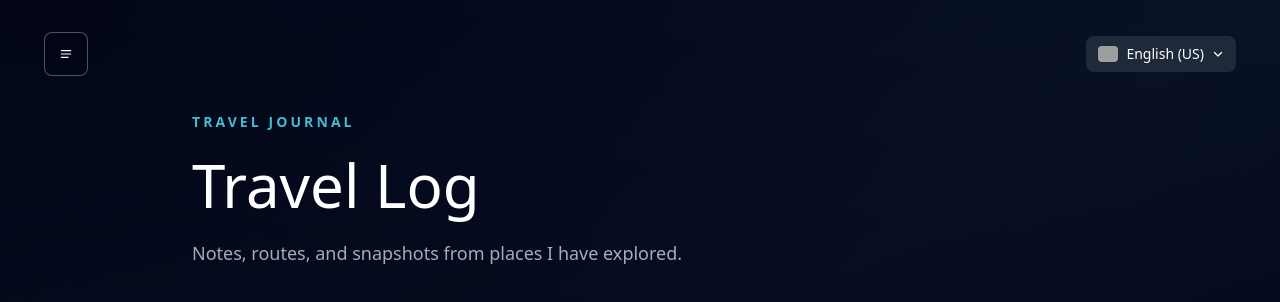
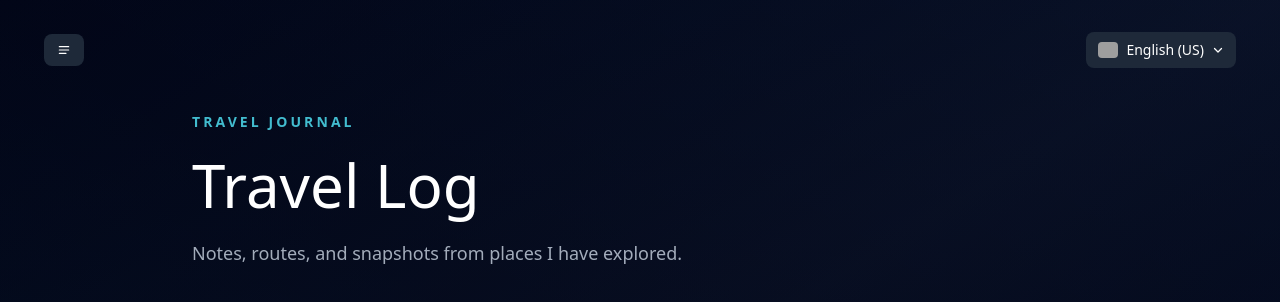
Before and after one commit to Renato66/Renato66.github.io, a Nuxt app: page /travel-log in a window 1280 px wide. Shown: the top 302 px of the page. Built offline with nearby package versions, Linux system fonts and the light colour scheme; grey boxes are pictures that could not be loaded.

Commit message:
feat: menu page

```diff
--- a/app/components/Base/Select.vue
+++ b/app/components/Base/Select.vue
@@ -35,6 +35,7 @@ const props = withDefaults(defineProps<{
       'anchor-name': `--${props.id}`,
     }"
   >
+    <slot>
       <img
         v-if="model?.image"
         :src="model.image"
@@ -43,7 +44,7 @@ const props = withDefaults(defineProps<{
       >
       <span>{{ model?.text ?? props.label }}</span>
       <svg
-      class="w-3 h-3"
+        class="w-3 h-3 caret"
         fill="none"
         stroke="currentColor"
         viewBox="0 0 24 24"
@@ -56,6 +57,7 @@ const props = withDefaults(defineProps<{
           d="M19 9l-7 7-7-7"
         />
       </svg>
+    </slot>
   </BaseButton>
 
   <ul
@@ -67,7 +69,7 @@ const props = withDefaults(defineProps<{
     :style="{
       'position-anchor': `--${props.id}`,
     }"
-    class="menu-position w-44 rounded-lg bg-gray-800 shadow-xl ring-1 ring-white/10 overflow-hidden z-50 m-0 p-0 list-none"
+    class="menu-position rounded-lg bg-gray-800 shadow-xl ring-1 ring-white/10 overflow-hidden z-50 m-0 p-0 list-none"
   >
     <li
       v-for="item in items"
@@ -84,6 +86,7 @@ const props = withDefaults(defineProps<{
         @click="model = item"
       >
         <img
+          v-if="item.image"
           :src="item.image"
           :alt="item.text"
           class="w-5 h-4 object-cover rounded-sm"
@@ -95,11 +98,11 @@ const props = withDefaults(defineProps<{
 </template>
 
 <style>
-button[command="toggle-popover"] svg {
+button[command="toggle-popover"] .caret {
   transition: transform 200ms;
 }
 
-button[command="toggle-popover"]:has(+ ul:popover-open) svg {
+button[command="toggle-popover"]:has(+ ul:popover-open) .caret {
   transform: rotate(180deg);
 }
 
@@ -108,7 +111,7 @@ button[command="toggle-popover"]:has(+ ul:popover-open) svg {
   inset: unset;
   top: anchor(top);
   right: anchor(right);
-  position-try-fallbacks: '--left';
+  position-try-fallbacks: --left;
 }
 
 @position-try --left {
--- /dev/null
+++ b/app/components/MenuNav.vue
@@ -0,0 +1,64 @@
+<script setup lang="ts">
+const router = useRouter()
+const { t } = useI18n()
+
+interface NavPage {
+  id: string
+  text: string
+  image: string
+  path: string
+}
+
+const pages: NavPage[] = [
+  {
+    id: 'home',
+    text: t('pages.home'),
+    path: '/',
+  },
+  {
+    id: 'travel-log',
+    text: t('pages.travelLog'),
+    path: '/travel-log',
+  },
+]
+
+const currentPage = computed(() => {
+  const route = useRoute()
+  return pages.find(p => p.path === route.path) || pages[0]
+})
+
+const selectedPage = computed({
+  get: () => currentPage.value,
+  set: (page) => {
+    if (page) {
+      router.push(page.path)
+    }
+  },
+})
+</script>
+
+<template>
+  <div class="flex items-center gap-4">
+    <BaseSelect
+      id="page-select"
+      v-model="selectedPage"
+      :items="pages"
+      close-on-click
+    >
+      <span class="sr-only">Open menu</span>
+      <svg
+        aria-hidden="true"
+        viewBox="0 0 24 24"
+        class="h-4 w-4"
+        fill="none"
+      >
+        <path
+          d="M5 7h14M5 12h14M5 17h10"
+          stroke="currentColor"
+          stroke-width="1.8"
+          stroke-linecap="round"
+        />
+      </svg>
+    </BaseSelect>
+  </div>
+</template>
--- a/app/layouts/default.vue
+++ b/app/layouts/default.vue
@@ -10,26 +10,7 @@
     />
 
     <header class="absolute left-0 right-0 z-10 flex items-center justify-between px-4 py-5 md:px-11 md:py-8">
-      <BaseButton
-        type="button"
-        class="h-11 w-11 justify-center rounded-full border border-white/30 bg-slate-950/70 backdrop-blur-sm transition-colors hover:bg-slate-900/90"
-        aria-label="Open menu"
-      >
-        <span class="sr-only">Open menu</span>
-        <svg
-          aria-hidden="true"
-          viewBox="0 0 24 24"
-          class="h-4 w-4"
-          fill="none"
-        >
-          <path
-            d="M5 7h14M5 12h14M5 17h10"
-            stroke="currentColor"
-            stroke-width="1.8"
-            stroke-linecap="round"
-          />
-        </svg>
-      </BaseButton>
+      <MenuNav />
 
       <LanguageSwitcher />
     </header>
--- a/app/pages/index.vue
+++ b/app/pages/index.vue
@@ -18,7 +18,7 @@ const age = computed(() => {
 </script>
 
 <template>
-  <div class="flex min-h-screen flex-col items-center justify-center pb-16 pt-8 text-center md:pt-4">
+  <div class="flex min-h-screen flex-col items-center justify-center pb-16 text-center md:pt-4">
     <NuxtImg
       src="https://www.gravatar.com/avatar/44d075eb0dc6e9d7f3528ac2de5c24c3?s=1000"
       preset="avatar"
--- a/i18n/locales/en.json
+++ b/i18n/locales/en.json
@@ -10,6 +10,10 @@
     "portfolio": "Portfolio",
     "contact": "Contact"
   },
+  "pages": {
+    "home": "Home",
+    "travelLog": "Travel Log"
+  },
   "language": {
     "english": "English (US)",
     "portuguese": "Português (BR)",
--- a/i18n/locales/es-ES.json
+++ b/i18n/locales/es-ES.json
@@ -11,6 +11,10 @@
     "portfolio": "Portafolio",
     "contact": "Contacto"
   },
+  "pages": {
+    "home": "Inicio",
+    "travelLog": "Diario de Viaje"
+  },
   "language": {
     "english": "English (US)",
     "portuguese": "Português (BR)",
--- a/i18n/locales/pt-BR.json
+++ b/i18n/locales/pt-BR.json
@@ -10,6 +10,10 @@
     "portfolio": "Portfólio",
     "contact": "Contato"
   },
+  "pages": {
+    "home": "Início",
+    "travelLog": "Diário de Viagem"
+  },
   "language": {
     "english": "English (US)",
     "portuguese": "Português (BR)",
```
Lines whose indentation alone changed are shown as unchanged.
